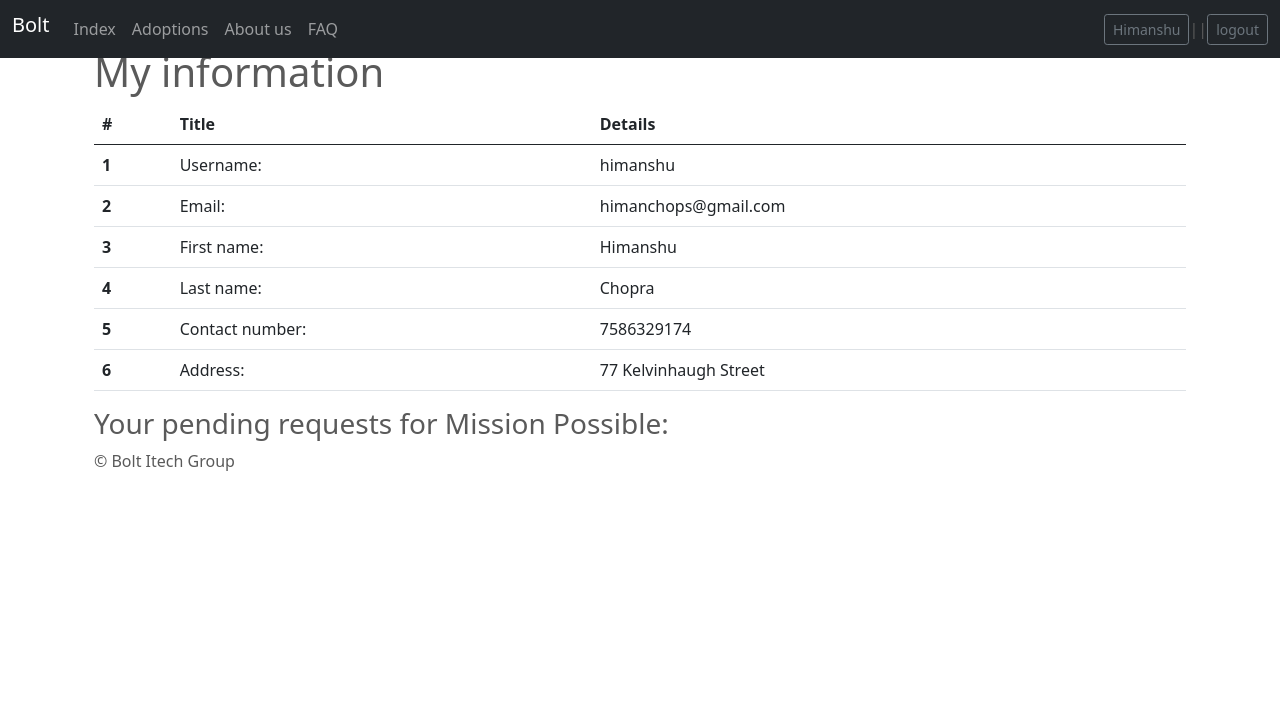
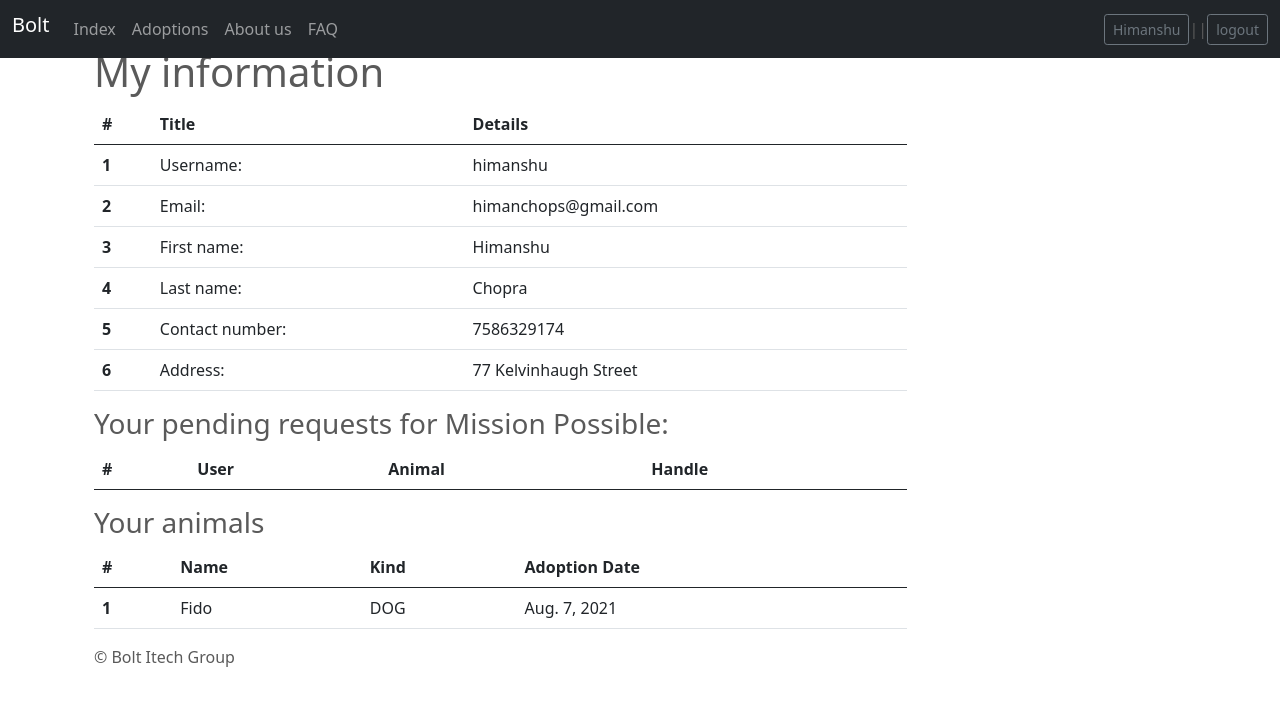
Before and after one commit to COMPSCI5012/Bolt, a Django app: page /bolt/myaccount/ in a window 1280 px wide. Shown: the top 706 px of the page. Run offline with Django 3.2, Linux system fonts and the light colour scheme; a user stored in the database is signed in; data comes from the database, SQL or seed files in the repository; both versions use the stored data as it was after the commit; lists and menus that the app fills with data are empty; some libraries are stand-ins or nearby versions.

Commit message:
All working functinalities

```diff
--- a/zootopia/bolt/urls.py
+++ b/zootopia/bolt/urls.py
@@ -14,8 +14,12 @@ urlpatterns = [
     path('login/', views.user_login, name='login'),
     path('logout/', views.user_logout, name='logout'),
     path('fqa/', views.fqa, name='fqa'),
+
     path('myaccount/', views.myaccount, name='myaccount'),
-    path('myaccount/adoption_request/<int:request_pk>/<str:status>', views.adoption_request, name='adoption_request'),
+    path('myaccount/adoption_request/<int:request_pk>/accept', views.adoption_request_accept, name='adoption_request_accept'),
+    path('myaccount/adoption_request/<int:request_pk>/reject', views.adoption_request_reject, name='adoption_request_reject'),
+
+
     path('adoptions/', views.adoptions, name='adoptions'),
     path('adoptions/<str:animal_kind>', views.adoptions, name='adoptions'),
     path('adoptions/make_request/<int:animal_pk>', views.make_request, name='make_request')
--- a/zootopia/bolt/views.py
+++ b/zootopia/bolt/views.py
@@ -1,3 +1,4 @@
+from django.forms.widgets import DateInput
 from django.shortcuts import redirect, render
 from django.urls import reverse
 from django.http import HttpResponse
@@ -113,37 +114,6 @@ def register(request):
     return render(request, 'bolt/register.html', context = {'user_form':user_form, 'profile_form':profile_form, 'registered':registered})
 
 
-def get_list_of_requests(shelter):
-    pending_requests = []
-    requests = Adopt.objects.filter(status="PENDING")
-    if requests.count() == 0:
-        return None
-    for request in requests:
-        if request.animal_shelter == shelter:
-            pending_requests.append(request)
-    return tuple(pending_requests)
-
-
-
-@login_required
-def myaccount(request):
-    visitor_cookie_handler(request)
-    user = User.objects.get(username=request.user.username)
-    userprofile = UserProfile.objects.get(user=user)
-    context_dict = {'user':user, 'userprofile':userprofile,}
-    if not userprofile.is_caretaker:
-        context_dict['is_caretaker'] = False
-        if userprofile.animal_set.count() != 0:
-            context_dict['animals'] = userprofile.animal_set.all()
-        else:
-            context_dict['animals'] = None
-    else:
-        context_dict['is_caretaker'] = True
-        context_dict['shelter'] = userprofile.shelter
-        context_dict['requests'] = get_list_of_requests(userprofile.shelter)
-
-    return render(request, "bolt/myaccount.html", context=context_dict)
-
 def fqa(request):
     form = FqaForm()
     if request.method == 'POST':
@@ -201,30 +171,41 @@ def visitor_cookie_handler(request):
 
     request.session['visits'] = visits
 
+
+
 @login_required
-def adoption_request(request, request_pk=0, status=''):
+def adoption_request_reject(request, request_pk):
     try:
-        request = Adopt.objects.get(pk=request_pk)
+        adopt_request = Adopt.objects.get(pk=request_pk)
     except Adopt.DoesNotExist:
         return redirect(reverse('bolt:myaccount'))
-    if status == 'adopt':
-        #Accept current request
-        request.caretaker = request.user
-        request.status = 'ACCEPTED'
-        request.animal.user = request.user
-        request.animal.save()
-        request.save()
+    adopt_request.caretaker = request.user.userprofile
+    adopt_request.status = 'REJECTED'
+    adopt_request.save()
+    return redirect(reverse('bolt:myaccount'))
 
-        #Reject any other pending requests
-        pending_requests = Adopt.objects.filter(animal=request.animal).exclude(pk=request_pk)
-        for r in pending_requests:
-            r.caretaker = request.user
-            r.status = 'REJECTED'
-            r.save()
-    elif status == 'reject':
-        request.caretaker = request.user
-        request.status = 'REJECTED'
-        request.save()
+
+@login_required
+def adoption_request_accept(request, request_pk):
+    try:
+        adopt_request = Adopt.objects.get(pk=request_pk)
+    except Adopt.DoesNotExist:
+        return redirect(reverse('bolt:myaccount'))
+
+    #Accept current request
+    adopt_request.caretaker = request.user.userprofile
+    adopt_request.status = 'ACCEPTED'
+    adopt_request.animal.user = adopt_request.userprofile
+    adopt_request.animal.save()
+    adopt_request.adoption_date = datetime.today()
+    adopt_request.save()
+
+    #Reject any other pending requests
+    pending_requests = Adopt.objects.filter(animal=adopt_request.animal).exclude(pk=request_pk)
+    for r in pending_requests:
+        r.caretaker = request.user.userprofile
+        r.status = 'REJECTED'
+        r.save()
     return redirect(reverse('bolt:myaccount'))
 
 #Groups list in 3s, easy to display row
@@ -265,7 +246,6 @@ def adoptions(request, animal_kind=''):
     print(animals)
     not_adopted_animal_list = []
     for animal in animals:
-        print(animal, request.user.userprofile)
         try:
             pending_request = Adopt.objects.get(animal=animal, user=request.user.userprofile)
             if pending_request.status == "PENDING":
@@ -292,3 +272,41 @@ def make_request(request, animal_pk=0):
     except Exception as e:
         print(e)
     return redirect(reverse('bolt:adoptions'))
+
+
+
+
+def get_list_of_requests(shelter):
+    pending_requests = []
+    requests = Adopt.objects.filter(status="PENDING")
+    if requests.count() == 0:
+        return None
+    for request in requests:
+        if request.animal_shelter == shelter:
+            pending_requests.append(request)
+    return tuple(pending_requests)
+
+@login_required
+def myaccount(request):
+    visitor_cookie_handler(request)
+    user = User.objects.get(username=request.user.username)
+    userprofile = UserProfile.objects.get(user=user)
+    context_dict = {'user':user, 'userprofile':userprofile,}
+
+    #Get all adopter animal
+    if userprofile.animal_set.count() != 0:
+        print(userprofile.animal_set.all())
+        context_dict['animals'] = userprofile.animal_set.all()
+    else:
+        context_dict['animals'] = None
+
+    #Get all pending requests
+    if userprofile.is_caretaker:
+        context_dict['shelter'] = userprofile.shelter
+        context_dict['requests'] = get_list_of_requests(userprofile.shelter)
+    else:
+        context_dict['shelter'] = None
+        context_dict['requests'] = None
+    context_dict['is_caretaker'] = userprofile.is_caretaker
+
+    return render(request, "bolt/myaccount.html", context=context_dict)
--- a/zootopia/templates/bolt/myaccount.html
+++ b/zootopia/templates/bolt/myaccount.html
@@ -7,6 +7,8 @@ My account
 
 {% block body_block %}
 <div class="container">
+  <div class="row">
+    <div class="col-9">
   <h1>My information</h1>
 
   <table class="table">
@@ -50,21 +52,71 @@ My account
         </tr>
       </tbody>
     </table>
-  <div>
+  </div>
+  </div>
+  </div>
+
+  <div class="container">
+    <div class="row">
+      <div class="col-9">
         {% if is_caretaker %}
         <h3>Your pending requests for {{ shelter }}:</h3>
+        <table class="table table-hover">
+          <thead>
+            <tr>
+              <th scope="col">#</th>
+              <th scope="col">User</th>
+              <th scope="col">Animal</th>
+              <th scope="col">Handle</th>
+            </tr>
+          </thead>
+          <tbody>
             {% for request in requests %}
-        {{ request }}
-        <a href="{% url 'bolt:adoption_request' request.pk%}adopt">Accept</a>
-        <a href="{% url 'bolt:adoption_request' request.pk%}reject">Reject</a>
-        <br/>
+            <tr>
+              <th scope="row">{{ forloop.counter }}</th>
+              <td>{{request.user}}</td>
+              <td>{{request.animal}}</td>
+              <td>
+                <a href="{% url 'bolt:adoption_request_accept' request.pk%}" class="btn btn-sm btn-outline-secondary">Accept</a>
+                <a href="{% url 'bolt:adoption_request_reject' request.pk%}" class="btn btn-sm btn-outline-secondary">Reject</a>
+              </td>
+            </tr>
             {% endfor %}
-    {% else %}
-      <h3>Your animals</h3>
-      {% for animal in animals %}
-        {{ animal }}
-      {% endfor %}
+          </tbody>
+        </table>
       {% endif %}
       </div>
     </div>
+
+
+    <div class="row">
+      <div class="col-9">
+        {% if animals %}
+        <h3>Your animals</h3>
+        <table class="table table-hover">
+          <thead>
+            <tr>
+              <th scope="col">#</th>
+              <th scope="col">Name</th>
+              <th scope="col">Kind</th>
+              <th scope="col">Adoption Date</th>
+            </tr>
+          </thead>
+          <tbody>
+            {% for animal in animals %}
+            <tr>
+              <th scope="row">{{ forloop.counter }}</th>
+              <td>{{animal.name}}</td>
+              <td>{{animal.kind}}</td>
+              <td>
+                {{animal.adoption_date}}
+              </td>
+            </tr>
+            {% endfor %}
+          </tbody>
+        </table>
+        {% endif %}
+      </div>
+    </div>
+    </div>
 {% endblock %}
```
Also changed, not shown: zootopia/db.sqlite3. Lines whose indentation alone changed are shown as unchanged.
